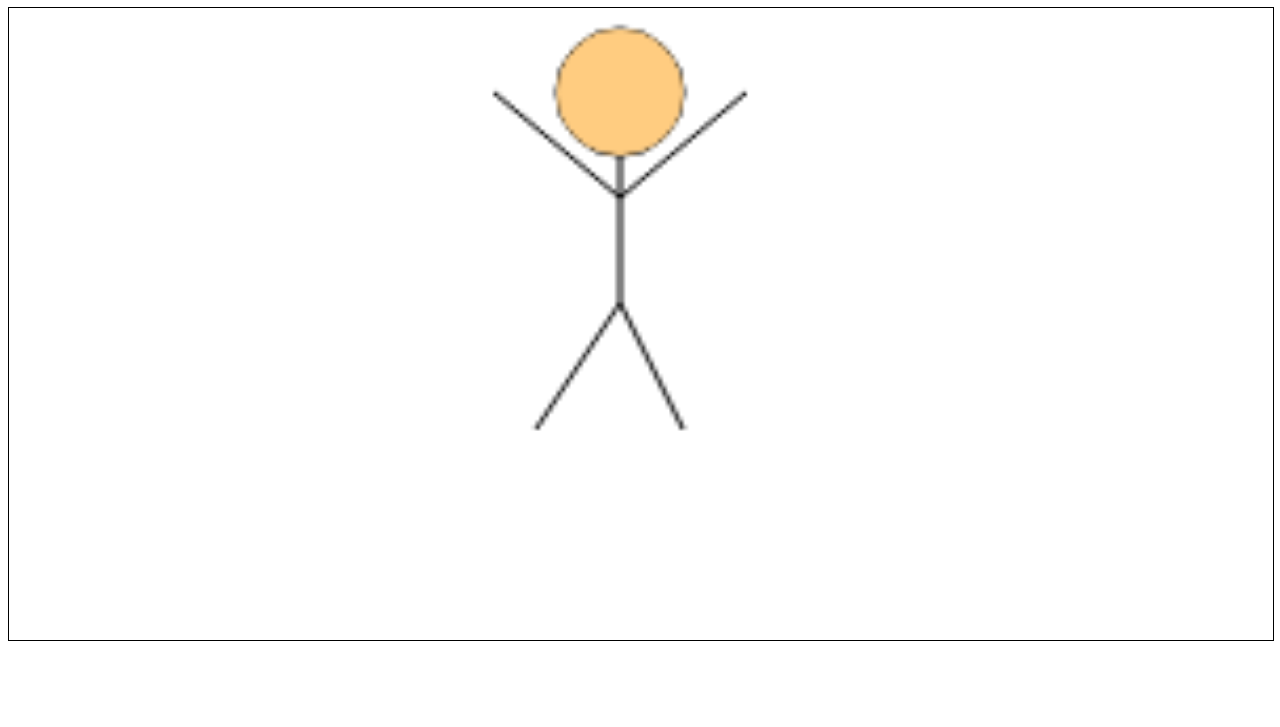
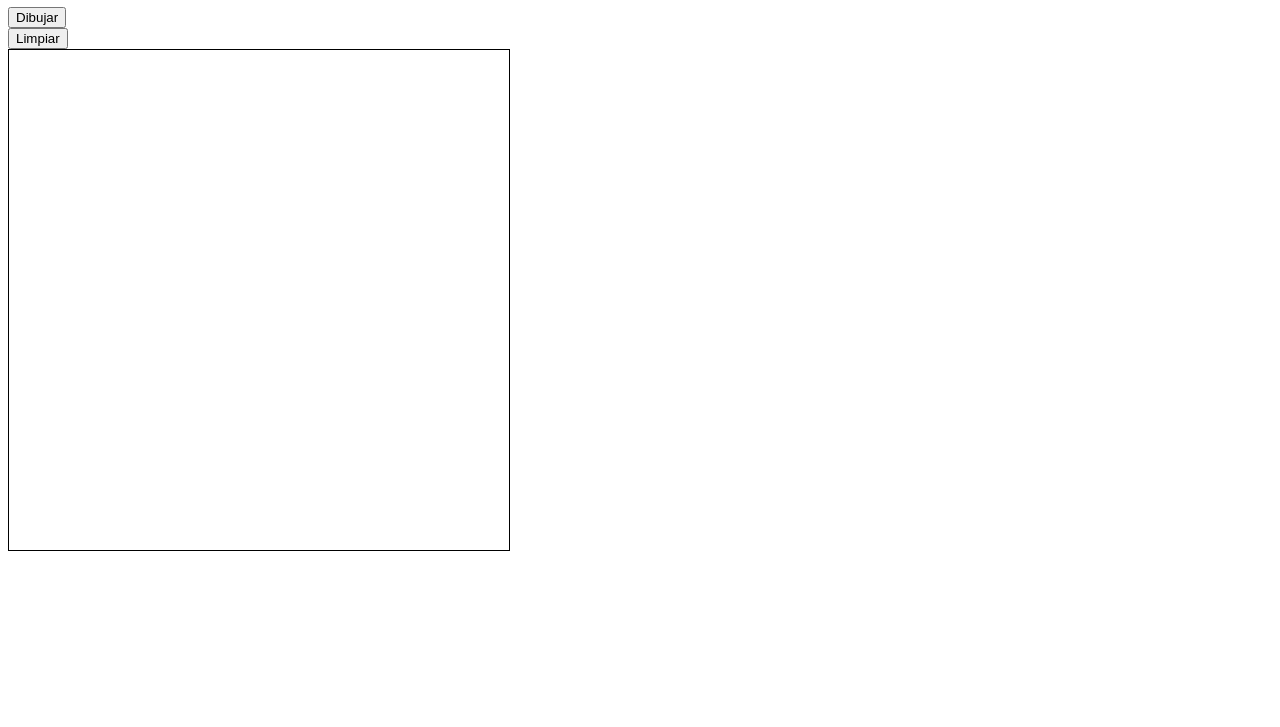
Before and after one commit to J-P-T-0/portafolioweb, a plain HTML site: page parcial3/dibujo.html in a window 1280 px wide. Shown: the part 73-800 px from the top of the page. Drawn offline with Linux system fonts and the light colour scheme.

Commit message:
Merge remote-tracking branch 'origin/main'
# Conflicts:
#	parcial3/alert.html
#	parcial3/canvas.html
#	parcial3/ejercicio11.html
#	parcial3/graficas.html
#	parcial3/mapa.html
#	parcial3/volumen.js

```diff
--- a/parcial3/dibujo.html
+++ b/parcial3/dibujo.html
@@ -6,34 +6,44 @@
         <style>
             canvas{
                 border: 1px solid black;
-                width: 100%;
-                height: 100%;
             }
         </style>
     </head>
     <body>
-        <h1>Esto es un mono :p</h1>
-        <canvas></canvas>
+        <h1>Ahorcado Parte 1</h1>
+        <button onclick="dibujar();">Dibujar</button><br>
+        <button onclick="limpiar();">Limpiar</button><br>
+        <canvas width="500" height="500"></canvas>
         <script>
-            function linea(x1,y1,x2,y2){
+            var canvas=document.querySelector('canvas');
+            var c=canvas.getContext('2d');
+            function dibujar(){
+                function linea(x1,y1,x2,y2){
                 c.beginPath();
+                c.lineWidth=6;
                 c.lineTo(x1, y1);
                 c.lineTo(x2, y2);
                 c.stroke();
+                }
+            c.beginPath();
+            c.fillStyle = "black";
+            c.lineWidth=7;
+            c.arc(250.5, 150.5, 40, 0, Math.PI * 2, true);
+            c.fill();
+            c.stroke();
+
+            linea(350.5,200,250.5,245);
+            linea(250.5,245,150,200);
+            linea(250.5,150,250.5,350);
+            linea(200,450,250.5,350);
+            linea(300,450,250.5,350);
             }
-            var canvas=document.querySelector('canvas');
-            var c=canvas.getContext('2d');
-            c.beginPath();
-            c.fillStyle = "#FFCC80";
-            c.strokeStyle = "black";
-            c.arc(145, 20, 15, 0, Math.PI * 2, true);
-            c.stroke();
-            c.fill();
-            linea(175,20,145,45);
-            linea(115,20,145,45);
-            linea(145,35,145,70);
-            linea(125,100,145,70);
-            linea(160,100,145,70);
+            function limpiar(){
+                c.beginPath();
+                c.fillStyle = "white";
+                c.fillRect(0,0,500,500);
+                c.stroke();
+            }
         </script>
     </body>
 </html>
```
